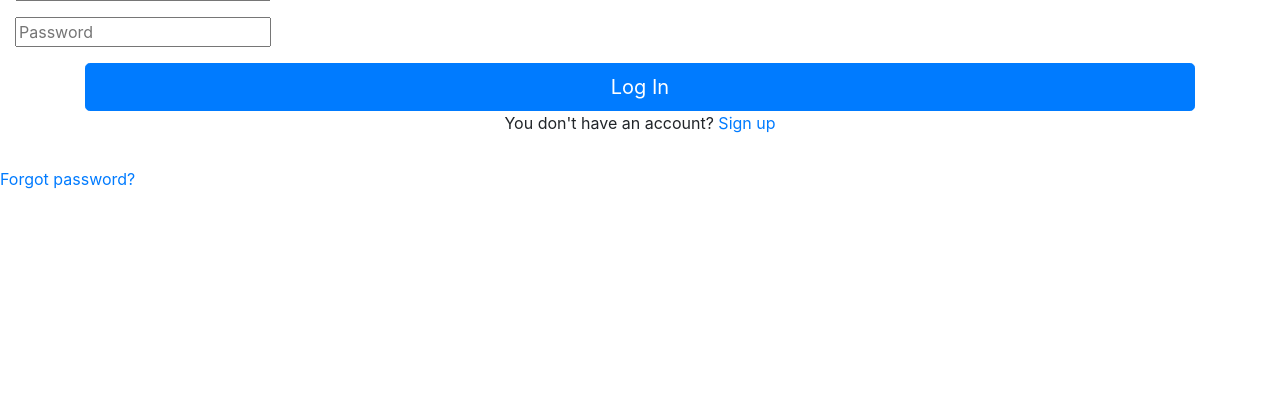
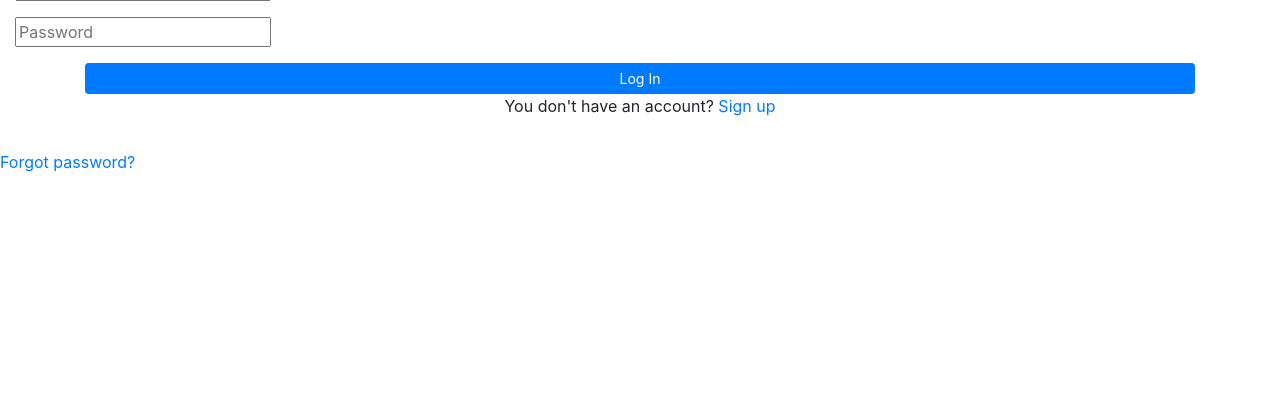
Before and after one commit to lucasvejar/djangoblog, a Django app: page / in a window 1280 px wide. Shown: the part 329-741 px from the top of the page. Run offline with Django 3.2, Linux system fonts and the light colour scheme; some libraries are stand-ins or nearby versions.

Commit message:
fixing size of the buttons

```diff
--- a/blog/templates/blog/login.html
+++ b/blog/templates/blog/login.html
@@ -33,7 +33,7 @@
                         </div>
                         <div class="form-row aling-items-center">
                             <div class="btn-register container">
-                                <input id="id_btn_login" type="submit" class="btn btn-primary btn-lg btn-block" value="Log In">
+                                <button id="id_btn_login" type="submit" class="btn btn-primary btn-sm btn-block">Log In</button>
                             </div>
                             <div class="footer-register mx-auto">
                                 <p>You don't have an account? <a href="{% url 'blog:register' %}">Sign up</a></p>
--- a/blog/templates/blog/register.html
+++ b/blog/templates/blog/register.html
@@ -33,7 +33,7 @@
                         {% endfor %}
                             <div class="form-row aling-items-center">
                                 <div class="btn-register container">
-                                    <input type="submit" class="btn btn-primary btn-lg btn-block" value="Sign up">
+                                    <button type="submit" class="btn btn-primary btn-sm btn-block">Sign up</button>
                                 </div>
                                 <div class="footer-register mx-auto">
                                     <p>Already have an account? <a href="{% url 'blog:login' %}">Log in</a></p>
```
